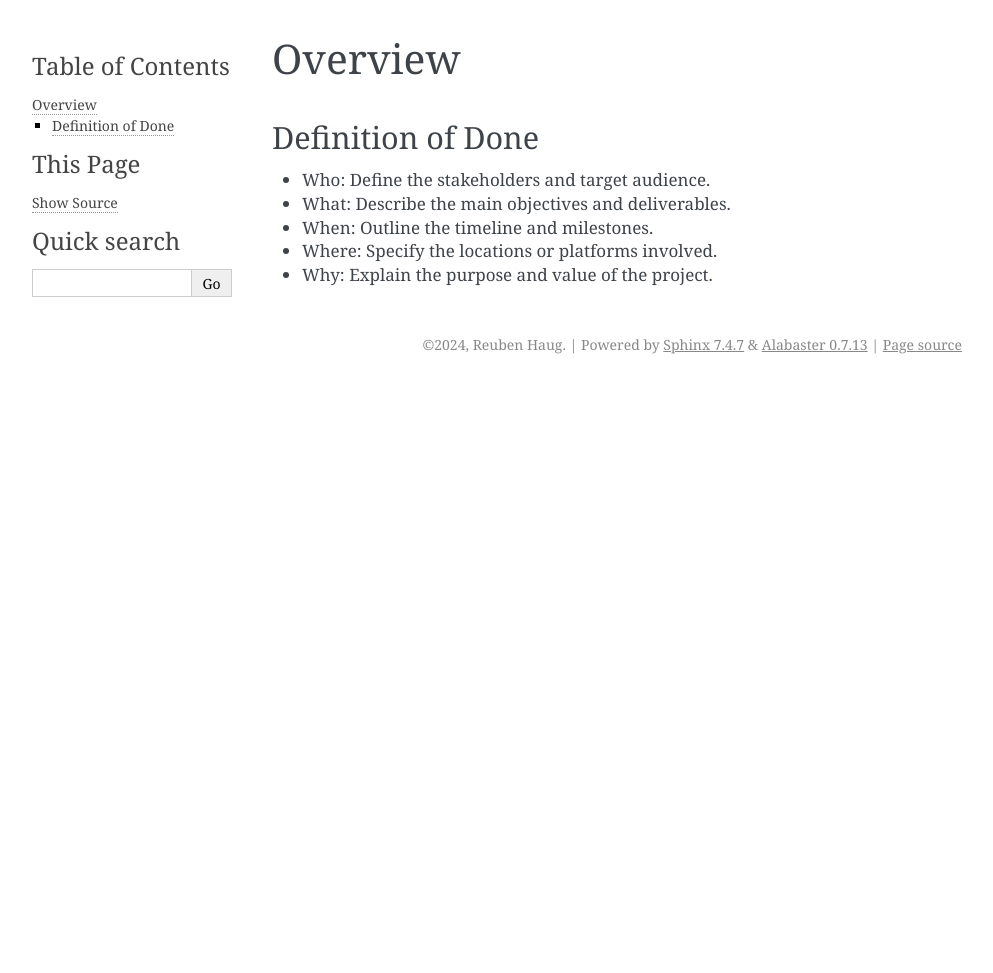
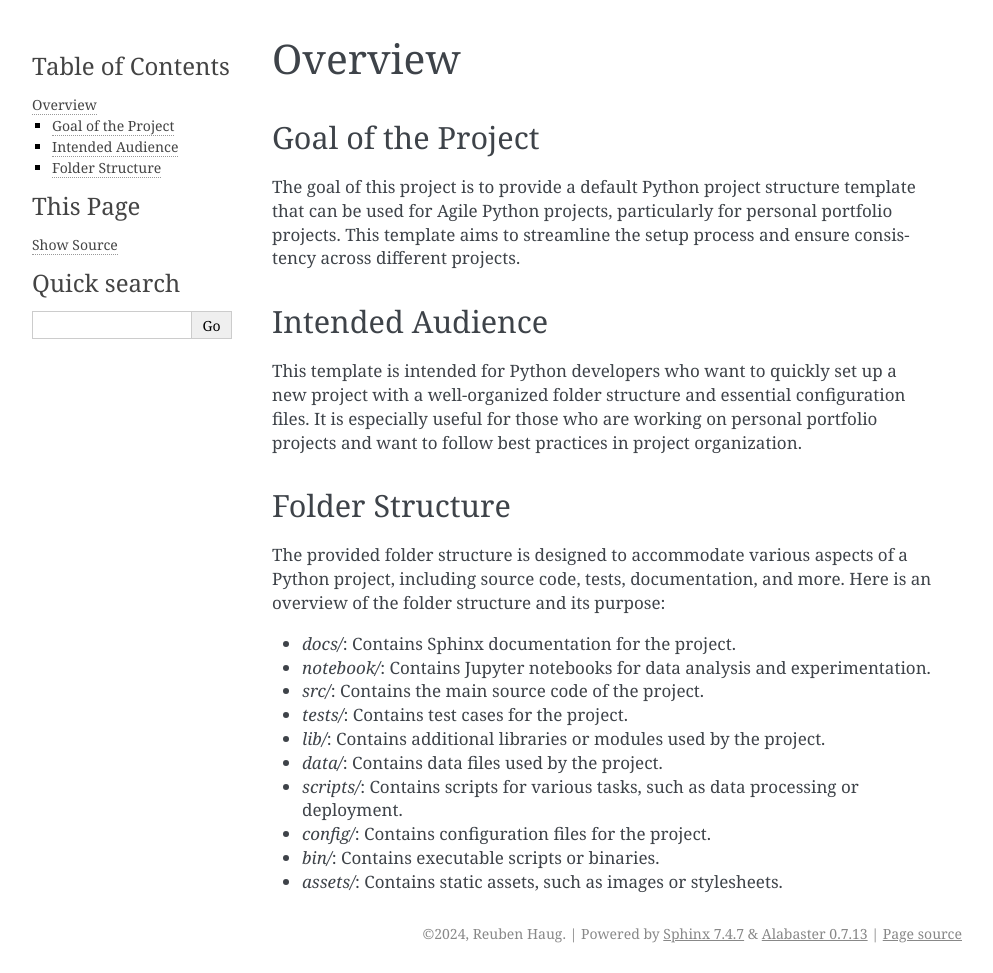
Before and after one commit to reuben-haug/default-python-project-structure-1, a Sphinx documentation site: the page built from docs/overview.rst, in a window 1280 px wide. Shown: the whole page, without its empty margins (148-1141 px from the left). Built offline with Sphinx 7.4.7, drawn with Linux system fonts in a browser that asks for light colours; pages that are not in the unit, such as notebooks, are missing from menus; before the commit the page ends 900 px from its top, so only the background shows below that.

Commit message:
Update `docs/overview.rst` to describe project goal, audience, and folder structure

```diff
--- a/docs/API.rst
+++ /dev/null
@@ -1,4 +0,0 @@
-API
-===
-
-.. todo:: Add API documentation as modules are created.
--- a/docs/api.rst
+++ /dev/null
@@ -1,4 +0,0 @@
-API
-===
-
-.. todo:: Add API documentation here.
--- a/docs/overview.rst
+++ b/docs/overview.rst
@@ -1,11 +1,28 @@
 Overview
 ========
 
-Definition of Done
-------------------
+Goal of the Project
+-------------------
 
-- Who: Define the stakeholders and target audience.
-- What: Describe the main objectives and deliverables.
-- When: Outline the timeline and milestones.
-- Where: Specify the locations or platforms involved.
-- Why: Explain the purpose and value of the project.
+The goal of this project is to provide a default Python project structure template that can be used for Agile Python projects, particularly for personal portfolio projects. This template aims to streamline the setup process and ensure consistency across different projects.
+
+Intended Audience
+-----------------
+
+This template is intended for Python developers who want to quickly set up a new project with a well-organized folder structure and essential configuration files. It is especially useful for those who are working on personal portfolio projects and want to follow best practices in project organization.
+
+Folder Structure
+----------------
+
+The provided folder structure is designed to accommodate various aspects of a Python project, including source code, tests, documentation, and more. Here is an overview of the folder structure and its purpose:
+
+- `docs/`: Contains Sphinx documentation for the project.
+- `notebook/`: Contains Jupyter notebooks for data analysis and experimentation.
+- `src/`: Contains the main source code of the project.
+- `tests/`: Contains test cases for the project.
+- `lib/`: Contains additional libraries or modules used by the project.
+- `data/`: Contains data files used by the project.
+- `scripts/`: Contains scripts for various tasks, such as data processing or deployment.
+- `config/`: Contains configuration files for the project.
+- `bin/`: Contains executable scripts or binaries.
+- `assets/`: Contains static assets, such as images or stylesheets.
```
Also changed, not shown: pyproject.toml (+0 -8 lines), 3 other files.
